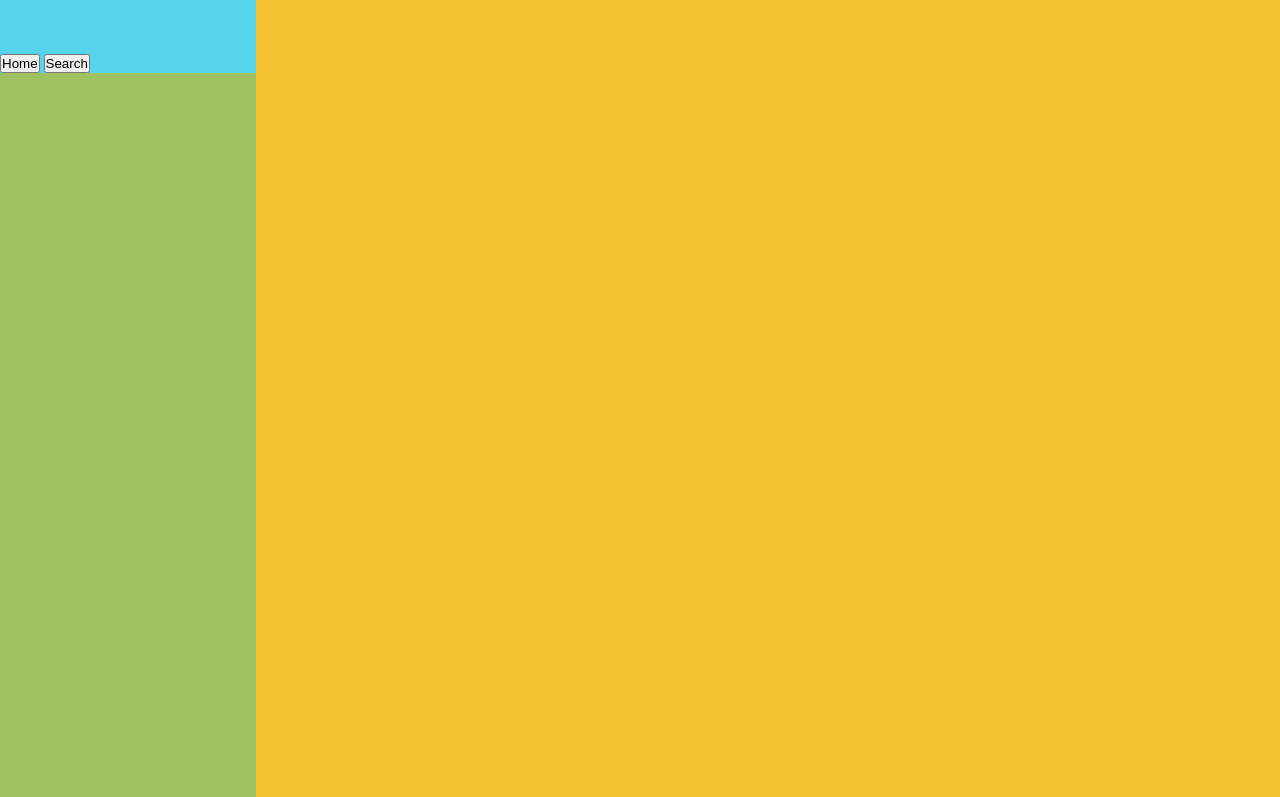
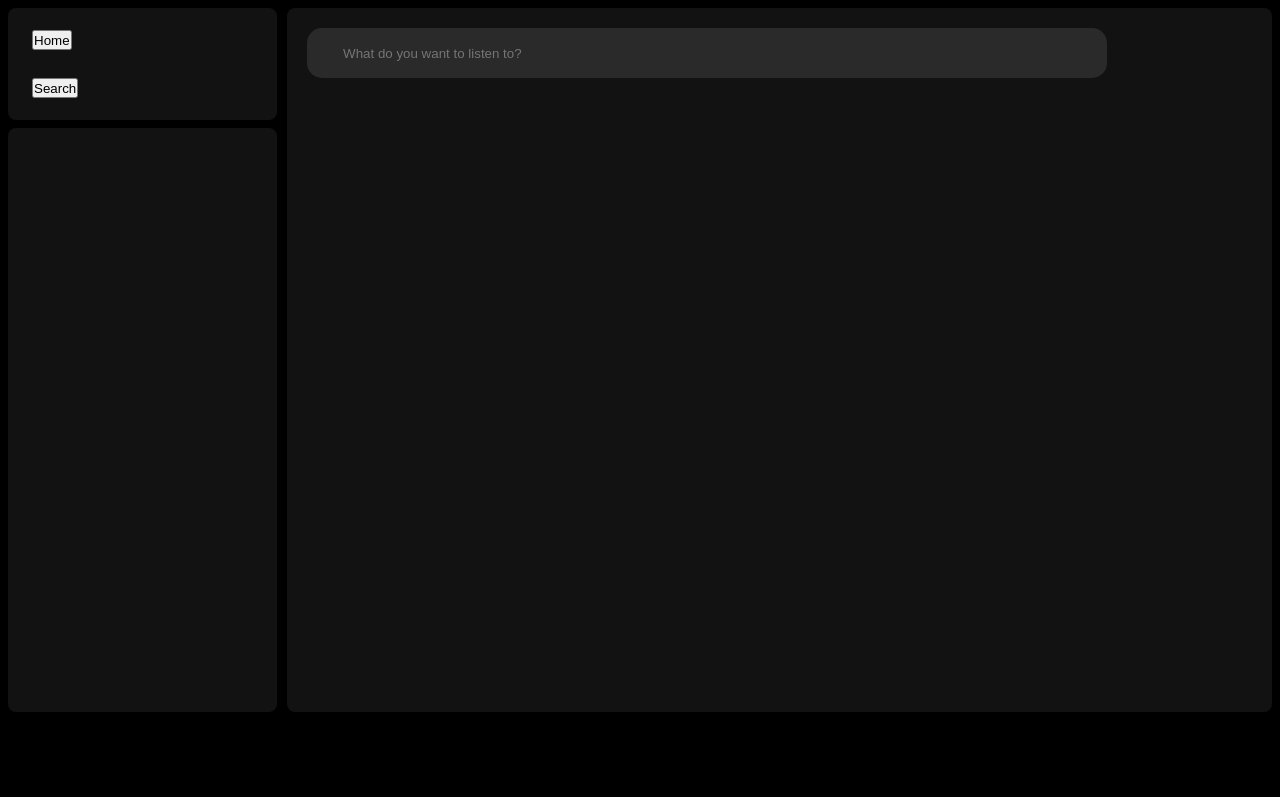
Before and after one commit to yasminaguilarx/mvp_project, a website: page public/index.html in a window 1280 px wide. Shown: the top 797 px of the page. Drawn offline with Linux system fonts and the light colour scheme.

Commit message:
styling changes

```diff
--- a/public/index.html
+++ b/public/index.html
@@ -9,40 +9,43 @@
   </head>
   <body>
     <div class="container">
-      <input
-        type="text"
-        name="search"
-        id="searchBar"
-        placeholder="What do you want to listen to?"
-      />
-      <header class="header">
-        <nav>
+      <div id="btnDiv">
+        <ul id="btnContainer">
+          <li class="listHome">
+            <a class="linkHome">
+              <button id="homebtn">Home</button>
+            </a>
+          </li>
+          <li class="listSearch">
+            <a class="linkSearch">
+              <button id="submit">Search</button>
+            </a>
+          </li>
+        </ul>
+      </div>
+
+      <div class="sidebarDiv">
+        <div>
           <ul>
             <li></li>
             <li></li>
-            <li></li>
           </ul>
-        </nav>
-        <button id="homebtn">Home</button>
-        <button id="submit">Search</button>
-      </header>
+        </div>
+      </div>
 
-      <aside class="sidebar">
-        <h3></h3>
-        <ul>
-          <li></li>
-          <li></li>
-          <li></li>
-          <li></li>
-          <li></li>
-        </ul>
-      </aside>
-      <section class="main">
+      <div id="mainDiv">
         <h2></h2>
+        <input
+          type="text"
+          name="search"
+          id="searchBar"
+          placeholder="What do you want to listen to?"
+        />
         <p></p>
         <p></p>
-      </section>
+      </div>
     </div>
+    <div class="musicBar"></div>
     <script src="https://sdk.scdn.co/spotify-player.js"></script>
   </body>
 </html>
--- a/public/main.css
+++ b/public/main.css
@@ -11,101 +11,105 @@
 
 .container {
   display: grid;
-  grid-template-columns: 0.2fr 0.8fr;
-  grid-column-gap: 0px;
-  grid-row-gap: 0px;
-}
-/* .grid {
-  background-color: #444;
-  color: #fff;
-  padding: 25px;
-  font-size: 3rem;
-} */
-
-.header {
-  grid-column: 1 / 2;
-  grid-row: 1 / 2;
-  background-color: #55d4eb;
+  grid-template-columns: 0.65fr auto;
+  grid-template-rows: auto 0.65fr;
+  grid-column-gap: 10px;
+  grid-row-gap: 8px;
+  padding: 8px;
+  background-color: #000;
+  height: 100%;
+  min-height: 100%;
+  position: relative;
+  width: 100%;
+  z-index: 1;
+  padding-bottom: 100px;
 }
 
-.sidebar {
-  grid-column: 1 / 2;
-  grid-row: 2 / 5;
-  min-height: 100vh;
-  background-color: #a0c263;
+#btnDiv {
+  background-color: #121212;
+  border-radius: 8px;
+  /* grid-column: 1; */
+  display: flex;
+  max-height: 150px;
 }
 
-.main {
-  grid-column: 2 / 4;
-  grid-row: 1 / 4;
-  min-height: 100vh;
-  min-width: 100%;
-  background-color: #f5c531;
+#btnContainer {
+  padding: 8px 12px;
+  list-style: none;
 }
 
-.homebtn {
-  justify-self: start;
+.linkHome {
+  align-items: center;
+  display: flex;
+  gap: 20px;
+  height: 40px;
 }
 
-.searchbtn {
+.linkSearch {
+  align-items: center;
+  display: flex;
+  gap: 20px;
+  height: 40px;
+}
+
+.listHome {
+  padding: 4px 12px;
+}
+
+.listSearch {
+  padding: 4px 12px;
+}
+
+.sidebarDiv {
+  display: flex;
+  flex-direction: column;
+  padding: 0 8px 8px;
+  background-color: #121212;
+  border-radius: 8px;
+  grid-row: 2;
+  max-height: 675px;
+}
+
+#mainDiv {
+  grid-row: 1 / 3;
+  min-height: calc(100vh - 96px);
+  min-width: 100%;
+  background-color: #121212;
+  padding: 20px;
+  border-radius: 8px;
+}
+
+#homebtn {
+  justify-self: start;
+  min-height: 20px;
+  min-width: 20px;
+}
+
+#submit {
   justify-self: auto;
+  min-height: 20px;
+  min-width: 20px;
 }
 
 #searchBar {
-  border: 1px solid red;
-  min-height: 300px;
-  min-width: 300px;
-}
-/* header button {
-  justify-self: end;
+  border: 1px;
+  min-height: 50px;
+  min-width: 800px;
+  padding: 6px 36px;
+  border-radius: 15px;
+  background-color: #2b2a2a;
 }
 
-
-header nav {
-  justify-self: start;
-} */
-
-/* #btndiv {
-  background-color: #141919;
+.musicBar {
+  position: fixed;
+  bottom: 0;
+  left: 0;
+  width: 100%;
+  height: 80px;
+  background-color: #000;
+  color: #fff;
   display: flex;
-  grid-column-start: 1;
-  grid-column-end: 3;
-  justify-content: space-between;
-  width: 900px;
-  height: 300px;
-  vertical-align: baseline;
+  align-items: center;
+  justify-content: center;
+  z-index: 2;
 }
-
-.homebtn {
-  display: flex;
-  border: 1px solid red;
-  justify-content: space-around;
-  width: 900px;
-}
-
-.links {
-  border: 1px solid #fff;
-  display: flex;
-  justify-content: flex-end;
-}
-
-.searchbtn {
-  display: flex;
-  border: 1px solid blue;
-  justify-content: space-around;
-  width: 900px;
-}
-
-#mainDisplay {
-  color: #fff;
-  background-color: #5995da;
-  padding: 20px 0;
-  display: flex;
-}
-
-#sidePanel {
-  background-color: pink;
-  display: flex;
-  vertical-align: baseline;
-}
- */
```
